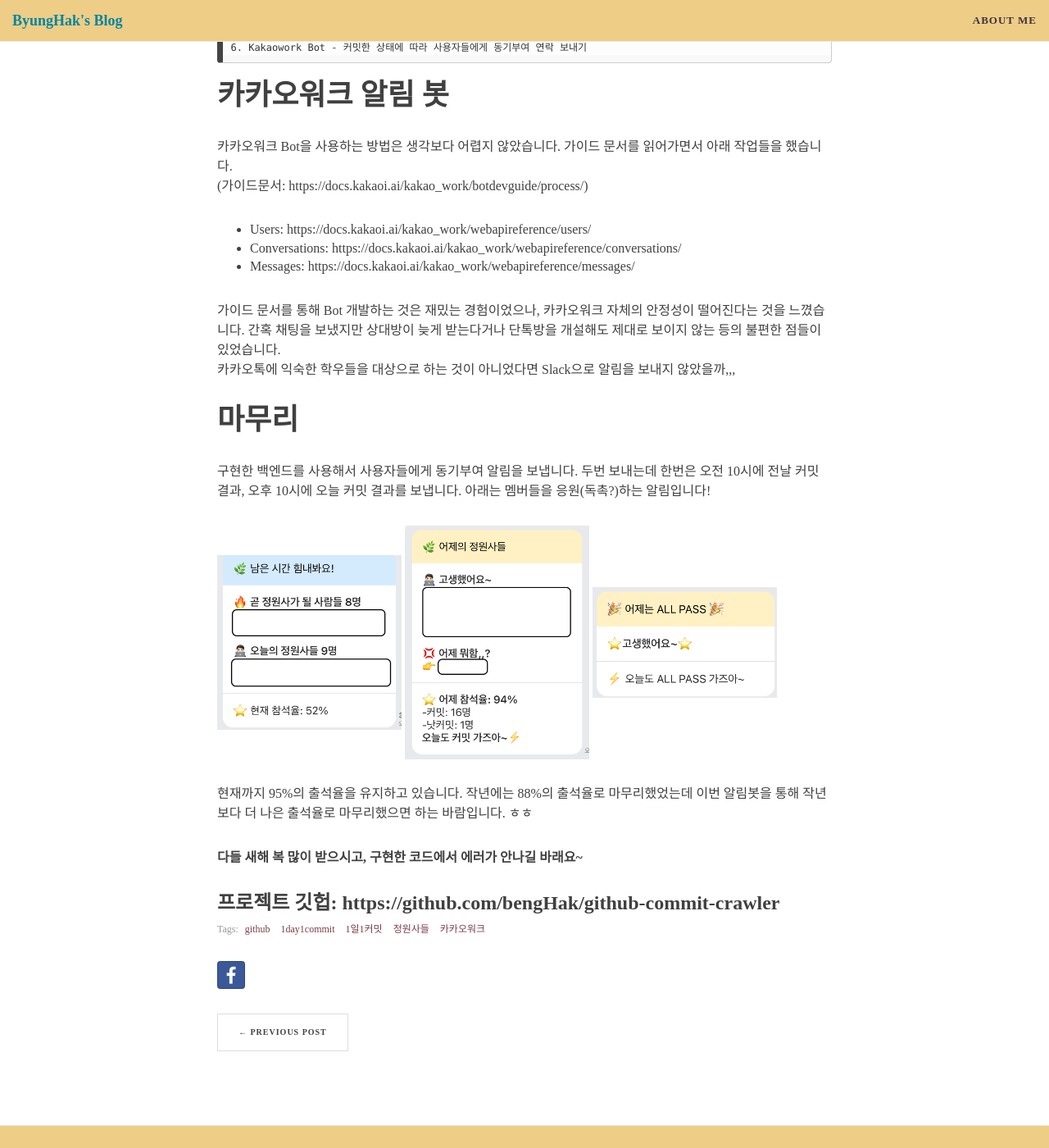
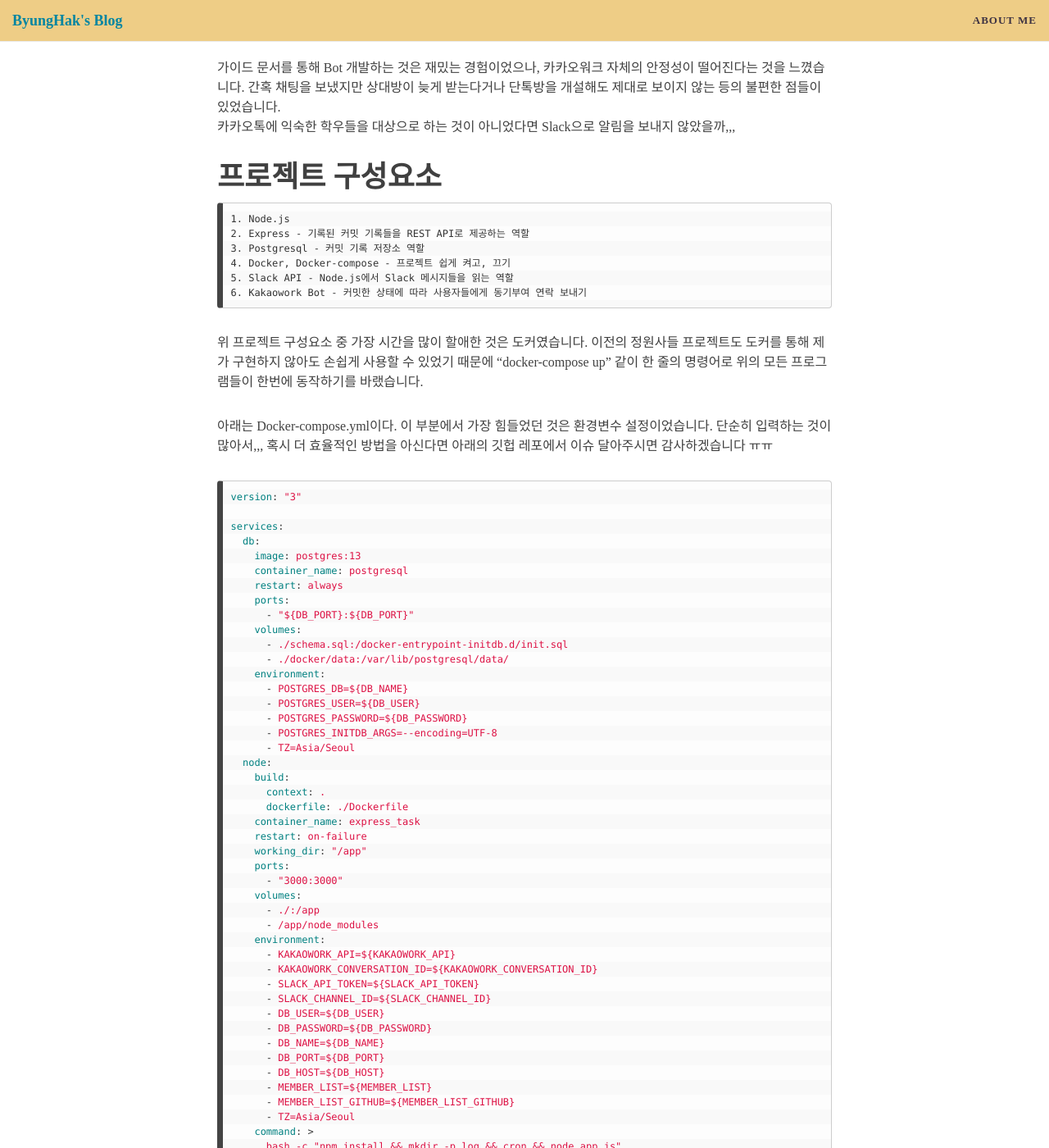
Before and after one commit to bengHak/benghak.github.io, a Jekyll site: the page built from _posts/2021-01-07-Gardeners.md, in a window 1280 px wide and 1400 px high, scrolled down 1799 px. Shown: the whole window at 82% size. Built offline with Jekyll 4.4.1, drawn with Linux system fonts in a browser that asks for light colours; nearby versions of some CDN libraries; some web fonts are replaced; comment, search, counter and statistics services are not loaded; some of the changed text lies outside the part shown.

Commit message:
fix : gardeners

````diff
--- a/_posts/2021-01-07-Gardeners.md
+++ b/_posts/2021-01-07-Gardeners.md
@@ -22,10 +22,9 @@ use_math: true
 ## 정원사들 프로젝트 진행은 다음과 같습니다.
 
 1. 하루에 한 번 커밋하는 것을 목표로 한다. (커밋한 내용이 Slack에 업데이트 된다.)
-
 2. 커밋과 함께 배운 내용들을 정리하여 TIL에 작성한다.
 
-<img src='../img/gardeners/slack.png' width='100%'>
+<img src='../img/gardeners/slack.png' width='100%'>_커밋하면 위와 같이 슬랙 메시지가 자동으로 생성된다._
 
 # 정원사들 프로젝트를 도와주는 시스템
 
@@ -39,8 +38,19 @@ use_math: true
 ## 왜 굳이 카카오워크 Bot을 사용했나
 
 1. 슬랙 알림이 있지만 슬랙을 불편해하는 멤버가 있었음
+2. 새롭게 생긴 카카오워크에 대한 개인적인 호기심
 
-2. 새롭게 생긴 카카오워크에 대한 개인적인 호기심
+## 카카오워크 알림 봇 개발 가이드
+
+카카오워크 Bot을 사용하는 방법은 생각보다 어렵지 않았습니다. 가이드 문서를 읽어가면서 아래 작업들을 했습니다.
+(가이드문서: https://docs.kakaoi.ai/kakao_work/botdevguide/process/)
+
+- Users: https://docs.kakaoi.ai/kakao_work/webapireference/users/
+- Conversations: https://docs.kakaoi.ai/kakao_work/webapireference/conversations/
+- Messages: https://docs.kakaoi.ai/kakao_work/webapireference/messages/
+
+가이드 문서를 통해 Bot 개발하는 것은 재밌는 경험이었으나, 카카오워크 자체의 안정성이 떨어진다는 것을 느꼈습니다. 간혹 채팅을 보냈지만 상대방이 늦게 받는다거나 단톡방을 개설해도 제대로 보이지 않는 등의 불편한 점들이 있었습니다.
+카카오톡에 익숙한 학우들을 대상으로 하는 것이 아니었다면 Slack으로 알림을 보내지 않았을까,,,
 
 # 프로젝트 구성요소
 
@@ -53,17 +63,59 @@ use_math: true
 6. Kakaowork Bot - 커밋한 상태에 따라 사용자들에게 동기부여 연락 보내기
 ```
 
-# 카카오워크 알림 봇
+위 프로젝트 구성요소 중 가장 시간을 많이 할애한 것은 도커였습니다. 이전의 정원사들 프로젝트도 도커를 통해 제가 구현하지 않아도 손쉽게 사용할 수 있었기 때문에 "docker-compose up" 같이 한 줄의 명령어로 위의 모든 프로그램들이 한번에 동작하기를 바랬습니다.
 
-카카오워크 Bot을 사용하는 방법은 생각보다 어렵지 않았습니다. 가이드 문서를 읽어가면서 아래 작업들을 했습니다.
-(가이드문서: https://docs.kakaoi.ai/kakao_work/botdevguide/process/)
+아래는 Docker-compose.yml이다. 이 부분에서 가장 힘들었던 것은 환경변수 설정이었습니다. 단순히 입력하는 것이 많아서,,, 혹시 더 효율적인 방법을 아신다면 아래의 깃헙 레포에서 이슈 달아주시면 감사하겠습니다 ㅠㅠ
 
-- Users: https://docs.kakaoi.ai/kakao_work/webapireference/users/
-- Conversations: https://docs.kakaoi.ai/kakao_work/webapireference/conversations/
-- Messages: https://docs.kakaoi.ai/kakao_work/webapireference/messages/
+```yaml
+version: "3"
 
-가이드 문서를 통해 Bot 개발하는 것은 재밌는 경험이었으나, 카카오워크 자체의 안정성이 떨어진다는 것을 느꼈습니다. 간혹 채팅을 보냈지만 상대방이 늦게 받는다거나 단톡방을 개설해도 제대로 보이지 않는 등의 불편한 점들이 있었습니다.
-카카오톡에 익숙한 학우들을 대상으로 하는 것이 아니었다면 Slack으로 알림을 보내지 않았을까,,,
+services:
+  db:
+    image: postgres:13
+    container_name: postgresql
+    restart: always
+    ports:
+      - "${DB_PORT}:${DB_PORT}"
+    volumes:
+      - ./schema.sql:/docker-entrypoint-initdb.d/init.sql
+      - ./docker/data:/var/lib/postgresql/data/
+    environment:
+      - POSTGRES_DB=${DB_NAME}
+      - POSTGRES_USER=${DB_USER}
+      - POSTGRES_PASSWORD=${DB_PASSWORD}
+      - POSTGRES_INITDB_ARGS=--encoding=UTF-8
+      - TZ=Asia/Seoul
+  node:
+    build:
+      context: .
+      dockerfile: ./Dockerfile
+    container_name: express_task
+    restart: on-failure
+    working_dir: "/app"
+    ports:
+      - "3000:3000"
+    volumes:
+      - ./:/app
+      - /app/node_modules
+    environment:
+      - KAKAOWORK_API=${KAKAOWORK_API}
+      - KAKAOWORK_CONVERSATION_ID=${KAKAOWORK_CONVERSATION_ID}
+      - SLACK_API_TOKEN=${SLACK_API_TOKEN}
+      - SLACK_CHANNEL_ID=${SLACK_CHANNEL_ID}
+      - DB_USER=${DB_USER}
+      - DB_PASSWORD=${DB_PASSWORD}
+      - DB_NAME=${DB_NAME}
+      - DB_PORT=${DB_PORT}
+      - DB_HOST=${DB_HOST}
+      - MEMBER_LIST=${MEMBER_LIST}
+      - MEMBER_LIST_GITHUB=${MEMBER_LIST_GITHUB}
+      - TZ=Asia/Seoul
+    command: >
+      bash -c "npm install && mkdir -p log && cron && node app.js"
+    depends_on:
+      - db
+```
 
 # 마무리
 
````
